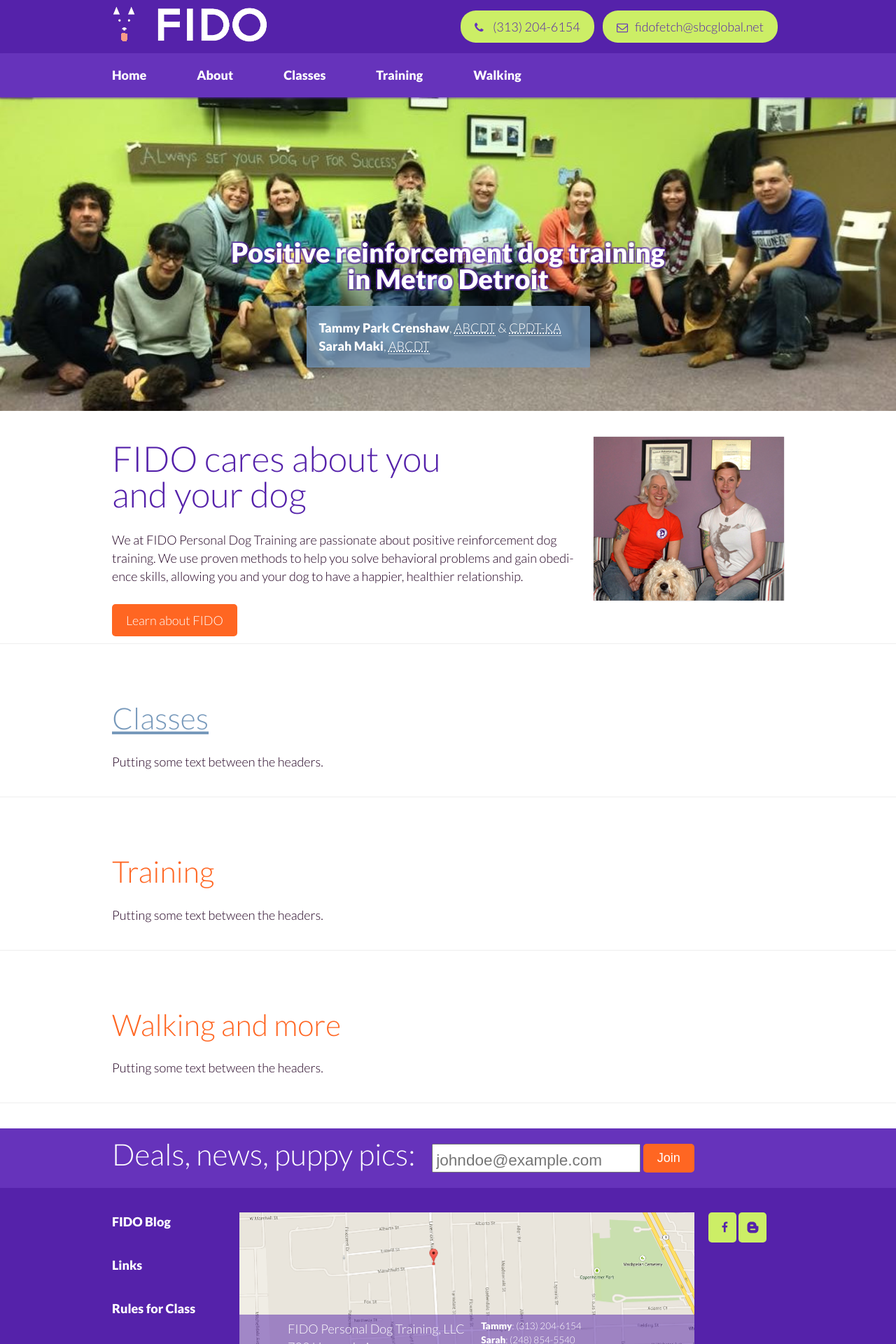
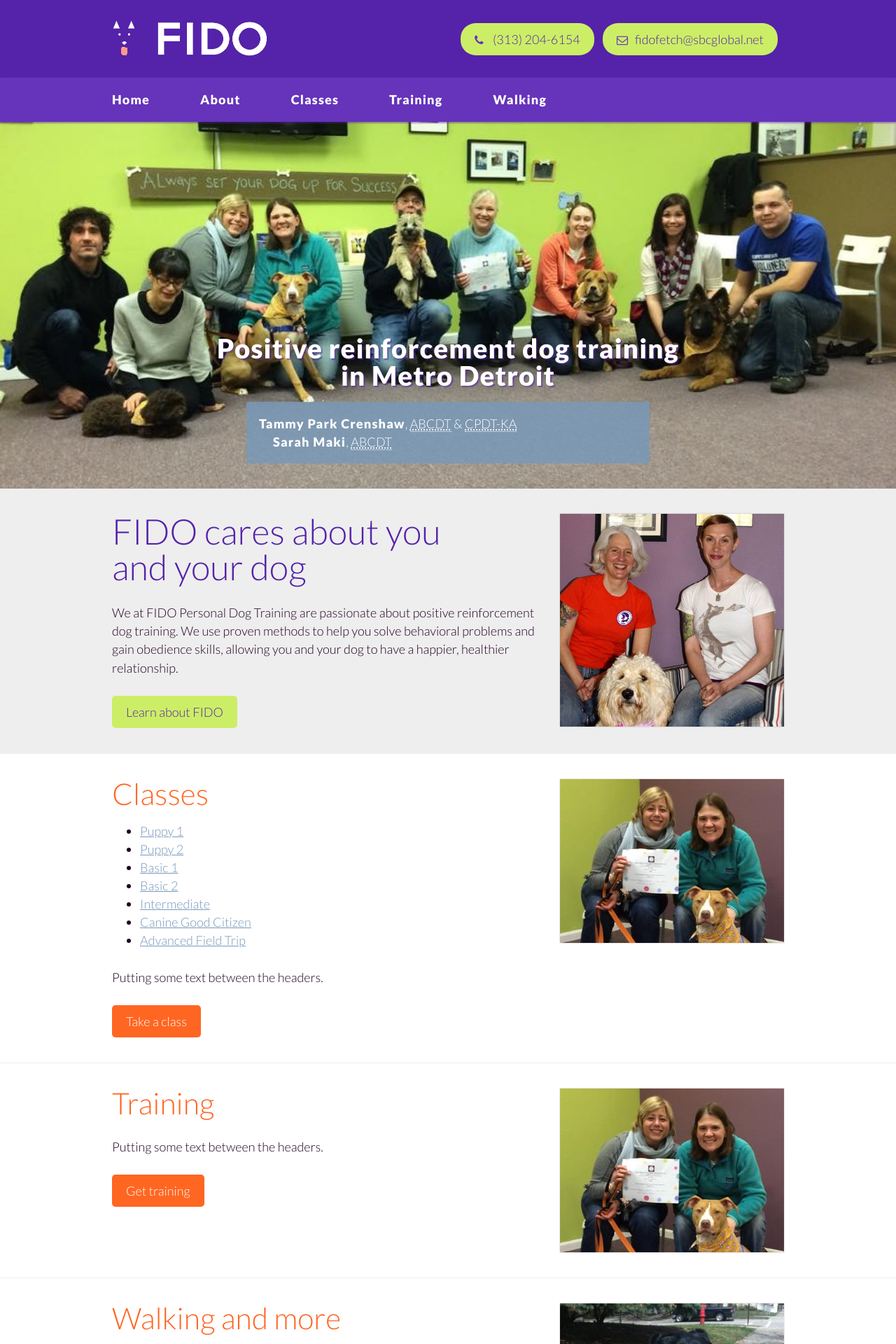
Before and after one commit to fidodogtraining/fidodogtraining.github.io, a Jekyll site: the page built from index.html, in a window 1280 px wide. Shown: the top 1920 px of the page at 70% size. Built offline with Jekyll 4.4.1, drawn with Linux system fonts in a browser that asks for light colours; Markdown is read by kramdown in place of the engine named in the settings.

Commit message:
Andy tweaks

```diff
--- a/_includes/splash.html
+++ b/_includes/splash.html
@@ -1,11 +1,11 @@
 <section class="region splash"><div class="inner">
   <h2 class="tagline">Positive reinforcement dog training <br />in Metro Detroit</h2>
   <ul class="list-no">
-    <li><strong>Tammy Park Crenshaw</strong>,
+    <li class="first"><strong>Tammy Park Crenshaw</strong>,
       <abbr title="Animal Behavior College Dog Trainer">ABCDT</abbr> &amp;
       <abbr title="Certification for Professional Dog Trainers - Knowledge Assessed">CPDT-KA</abbr>
     </li>
-    <li><strong>Sarah Maki</strong>,
+    <li class="last"><strong>Sarah Maki</strong>,
       <abbr title="Animal Behavior College Dog Trainer">ABCDT</abbr>
     </li>
   </ul>
--- a/deps/styles.scss
+++ b/deps/styles.scss
@@ -168,6 +168,7 @@
   color: hex-add($primary, 1);
   font-size: 2em;
   font-weight: bold;
+  letter-spacing: .065em;
   margin: 1.5em 0 .25em;
 }
 h4 {
@@ -262,6 +263,7 @@
     border-right: 1px solid $quarternary;
     color: $light;
     font-weight: bold;
+    letter-spacing: .065em;
   }
     th {
       border-right: 1px solid hex-add($light, -1);
@@ -299,6 +301,7 @@
 }
 b, strong {
   font-weight: bold;
+  letter-spacing: .065em;
 }
 blockquote {
   font-style: italic;
@@ -442,12 +445,12 @@
   .left {
     box-shadow: 0 0 2px rgba($text,.25);
     float: left;
-    margin: 1.5em 1.5em 1.5em 0;
+    margin: 0 1.5em 1.5em 0;
   }
   .right {
     box-shadow: 0 0 2px rgba($text,.25);
     float: right;
-    margin: 1.5em 0 1.5em 1.5em;
+    margin: 0 0 1.5em 1.5em;
   }
 .grid {}
   .grid h3 {
@@ -476,6 +479,17 @@
     text-indent: 100%;
     white-space: nowrap;
   }
+.highlight {
+  background: hex-add($light, -1);
+}
+  .highlight a.button {
+    background-color: $tertiary;
+    color: hex-add($primary, 1);
+  }
+    .highlight a.button:hover {
+      background-color: $secondary;
+      color: $light;
+    }
 .icon {}
   .icon:before {
     color: hex-add($primary, 2);
@@ -543,18 +557,19 @@
       color: $light;
       display: inline-block;
       font-weight: bold;
+      letter-spacing: .065em;
       padding: 1em 2em;
       text-decoration: none;
     }
       .menu > li > a:hover {
         background-color: hex-add($primary, 3);
-        color: $secondary;
+        color: $tertiary;
       }
       .menu > li > a.first {
         margin: 0 0 0 -2em;
       }
       .menu > li > a.active {
-        color: hex-add($text, 6);
+        color: $tertiary;
       }
 .print-break {
   page-break-before: always;
@@ -638,13 +653,21 @@
   font-size: 3em;
   font-size: 3vw;
   font-weight: bold;
+  letter-spacing: .03em;
   line-height: 1;
   text-align: center;
-  text-shadow: 2px 2px 0 rgba(hex-add($primary,1),.5),
-    2px -2px 0 rgba(hex-add($primary,1),.5),
-    -2px 2px 0 rgba(hex-add($primary,1),.5),
-    -2px -2px 0 rgba(hex-add($primary,1),.5);
+  text-shadow: 2px 2px 1px rgba(hex-add($primary,1),.5);
 }
+.title {
+  margin-top: 0;
+}
+  .title a {
+    color: inherit;
+    text-decoration: inherit;
+  }
+    .title a:hover {
+      text-decoration: underline;
+    }
 
 /*--Structure--*/
 .page {
@@ -664,7 +687,7 @@
   .region > .inner {
     margin: 0 auto;
     max-width: 960px;
-    padding: 10px 0;
+    padding: 20px 0;
     width: 960px;
   }
     .region > .inner:after {
@@ -697,12 +720,12 @@
     }
   .actions {
     float: right;
-    margin: 5px 0 0 20px;
+    margin: 13px 0 0 20px;
   }
   .logo-link {
     display: block;
     float: left;
-    margin: 0 20px 0 0;
+    margin: 10px 20px 5px 0;
   }
 nav.region {
   background-color: hex-add($primary, 2);
@@ -712,6 +735,16 @@
 }
   nav.region > .inner {
     padding: 0;
+  }
+section.region {}
+  section.region > .inner {
+    padding: 2em 0;
+  }
+    section.region > .inner p:last-child {
+      margin-bottom: 0;
+    }
+  section.region .right {
+    margin-bottom: 0;
   }
 .splash {
   background: hex-add($light, -1) url('images/bg_new_class.jpg') top left scroll no-repeat;
@@ -728,11 +761,19 @@
     border-radius: 2px;
     margin: 0 auto;
     padding: 1em;
-    max-width: 20.5em;
+    max-width: 30em;
   }
+    .splash .list-no > li {
+      display: inline-block;
+      margin: 0 0 0 20px;
+    }
+      .splash .list-no > li.first {
+      display: inline-block;
+      margin: 0;
+    }
   .splash .tagline {
     margin: 2.5em 0 .5em;
-    margin-top: 15vw;
+    margin-top: 21vw;
   }
 .pre-footer {
   background-color: hex-add($primary, 2);
--- a/index.html
+++ b/index.html
@@ -5,9 +5,9 @@
 regions:
   splash: true
 ---
-<section class="region divided" id="home"><div class="inner">
-  <a href="/about/"><img class="right" src="/images/tammy_sarah.png" alt="Tammy and Sarah are friendly." /></a>
-  <h1>FIDO cares about you <br />and your dog</h1>
+<section class="region divided highlight" id="home"><div class="inner">
+  <a href="/about/"><img class="right" src="/images/tammy_sarah.jpg" alt="Tammy and Sarah are friendly." /></a>
+  <h1 class="title">FIDO cares about you <br />and your dog</h1>
   <p itemprop="description">We at FIDO Personal Dog Training are passionate about positive reinforcement
   dog training. We use proven methods to help you solve behavioral problems and
   gain obedience skills, allowing you and your dog to have a happier, healthier
@@ -15,14 +15,28 @@
   <a class="button cta" href="/about">Learn about FIDO</a>
 </div></section>
 <section class="region divided"><div class="inner">
-    <h2><a href="/classes/">Classes</a></h2>
+  <a href="/classes/"><img class="right" src="/images/classes.jpg" alt="" /></a>
+  <h2 class="title"><a href="/classes/">Classes</a></h2>
+  {% assign classes = site.classes | sort: "weight" %}
+  <ul class="anchors">
+  {% for c in classes %}
+  {% unless c.url contains 'mini-courses' %}
+    <li><a href="/classes/#{{ c.url | slugify }}">{{ c.title }}</a></li>
+  {% endunless %}
+  {% endfor %}
+  </ul>
   <p>Putting some text between the headers.</p>
+  <a class="button cta" href="/classes/">Take a class</a>
 </div></section>
 <section class="region divided"><div class="inner">
-  <h2>Training</h2>
+  <a href="/training/"><img class="right" src="/images/classes.jpg" alt="" /></a>
+  <h2 class="title"><a href="/training/">Training</a></h2>
   <p>Putting some text between the headers.</p>
+  <a class="button cta" href="/training/">Get training</a>
 </div></section>
 <section class="region divided"><div class="inner">
-  <h2>Walking and more</h2>
+  <a href="/walking/"><img class="right" src="/images/walk.jpg" alt="" /></a>
+  <h2 class="title"><a href="/walking/">Walking and more</a></h2>
   <p>Putting some text between the headers.</p>
+  <a class="button cta" href="/walking/">Learn more</a>
 </div></section>
```
Also changed, not shown: images/classes.jpg (added), images/tammy_sarah.jpg (added), images/tammy_sarah.png (deleted).
